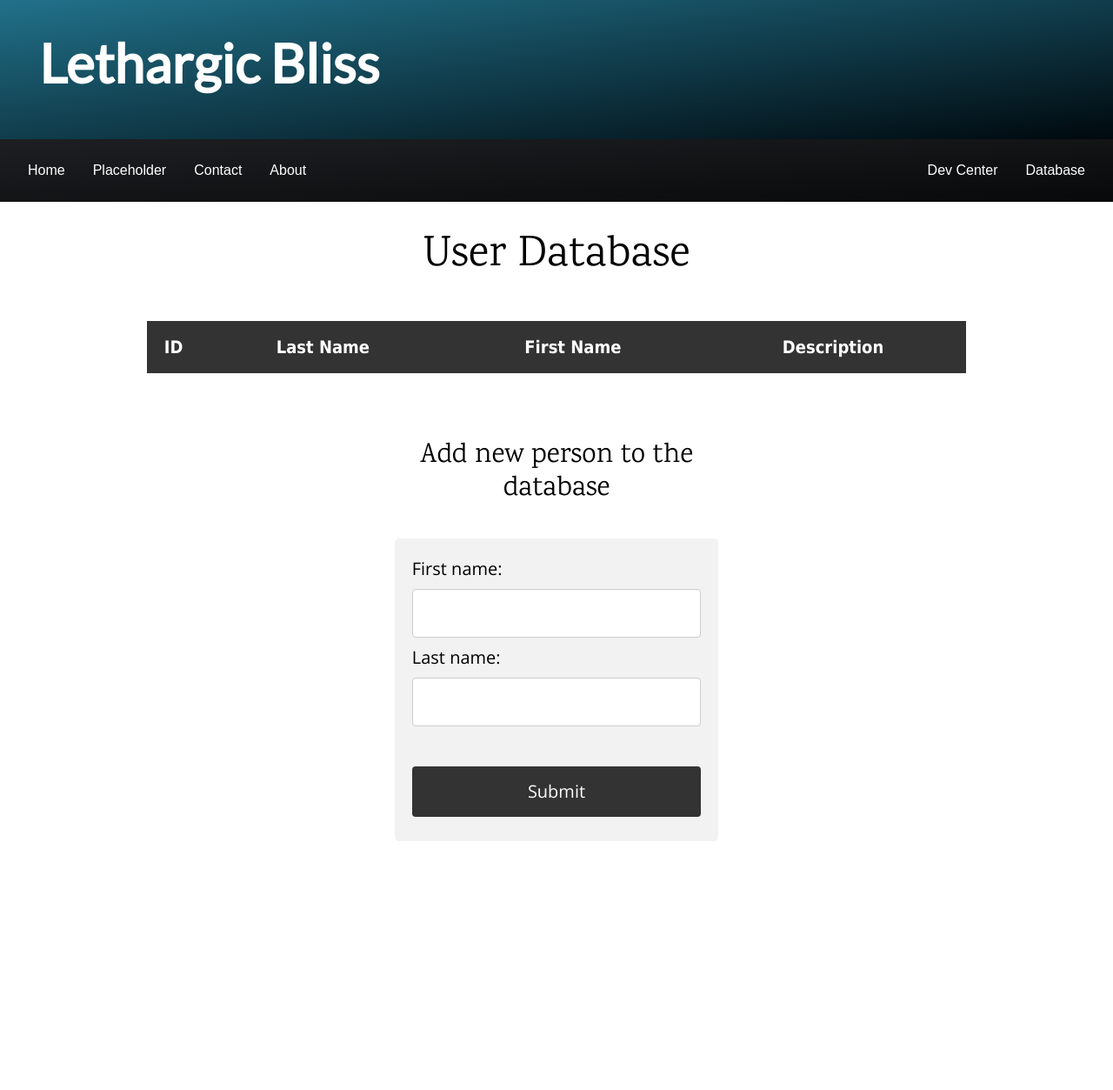
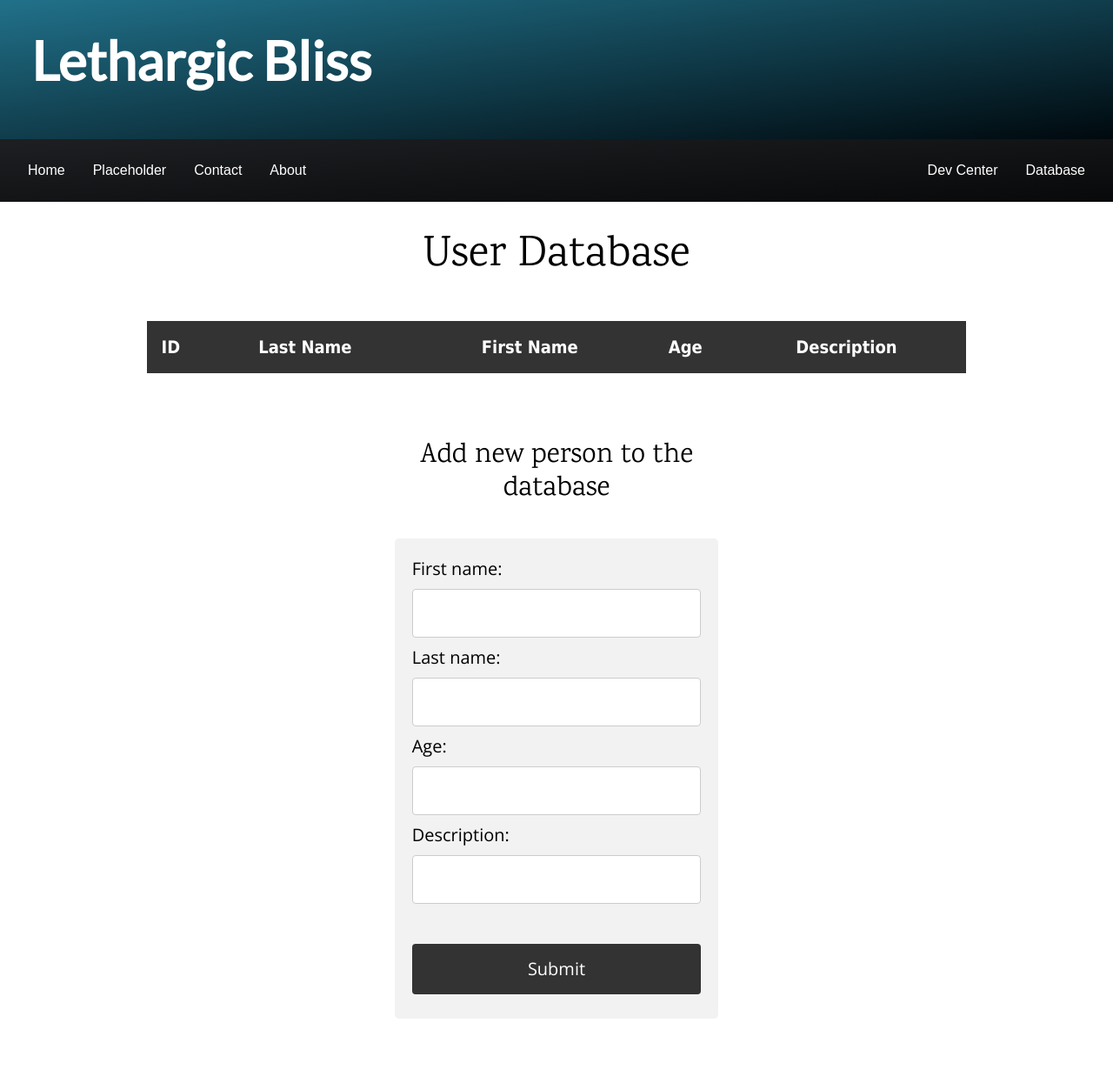
Before and after one commit to Hijaxxed/bliss-node, a Node server app: page /database in a window 1280 px wide. Shown: the whole page at 87% size. Before the commit the page ends 967 px from the top, so only its background shows below. Run offline with Node 20, Linux system fonts and the light colour scheme; lists and menus that the app fills with data are empty; some libraries are stand-ins or nearby versions.

Commit message:
Added more fields to /newUser form

```diff
--- a/public/stylesheets/style.css
+++ b/public/stylesheets/style.css
@@ -44,8 +44,8 @@ h2 {
   font-size: 62px;
   /* margin-top: 50px;
   margin-left: 30px; */
-  margin-top: 20px;
-  margin-left: 30px;
+  margin-top: 1.3%;
+  margin-left: 1.6%;
   color: #fff;
 }
 
@@ -159,7 +159,7 @@ h2 {
   height: 50px;
   padding: 5px;
   text-align: center;
-  background-color: rgb(82, 84, 87);
+  background-color: rgb(130, 132, 136);
 
 }
 
@@ -172,6 +172,8 @@ h2 {
 .icard {
   margin: 0 auto;
   text-align: center;
+  background-color: rgb(204, 201, 201);
+  padding: 16px 18px;
 }
 
 .title {
--- a/routes/index.js
+++ b/routes/index.js
@@ -13,37 +13,37 @@ var User = require('./mongooseSchema/user');
 
 
 
-mongoose.connect('mongodb://hijaxxed:Roga3272@ds261088.mlab.com:61088/lethargic-bliss', function (err) {
+// mongoose.connect('mongodb://hijaxxed:Roga3272@ds261088.mlab.com:61088/lethargic-bliss', function (err) {
 
-   if (err) throw err;
+//    if (err) throw err;
 
-   console.log('Database intial connection successful');
+//    console.log('Database intial connection successful');
 
 
-  //  var peepUser = new User({
-  //   _id: new mongoose.Types.ObjectId(),
-  //   name: {
-  //       firstName: 'Lil',
-  //       lastName: 'God'
-  //   },
-  //   description: 'I am dead.',
-  // });
+//   //  var peepUser = new User({
+//   //   _id: new mongoose.Types.ObjectId(),
+//   //   name: {
+//   //       firstName: 'Lil',
+//   //       lastName: 'God'
+//   //   },
+//   //   description: 'I am dead.',
+//   // });
 
-  // peepUser.save(function(err) {
-  //     if (err) throw err;
+//   // peepUser.save(function(err) {
+//   //     if (err) throw err;
 
-  //     console.log('User successfully saved.');
-  // });
+//   //     console.log('User successfully saved.');
+//   // });
 
-//   User.findById('5aa1a8cdd3d2b63bdcbc607e', function(err, result) {
-//     if (err) throw err;
+// //   User.findById('5aa1a8cdd3d2b63bdcbc607e', function(err, result) {
+// //     if (err) throw err;
 
-//     console.log(result.name.firstName)
+// //     console.log(result.name.firstName)
 
+// // });
+
+//  mongoose.disconnect();
 // });
-
- mongoose.disconnect();
-});
 
 
 
@@ -112,7 +112,8 @@ router.post('/newUser', (req, res) => {
         firstName: req.body.firstName,
         lastName: req.body.lastName
     },
-    description: '',
+    age: req.body.age,
+    description: req.body.description,
   });
 
   newUser.save(function(err) {
@@ -123,7 +124,7 @@ router.post('/newUser', (req, res) => {
 
 
     mongoose.disconnect()
-    res.redirect('/')
+    res.redirect('database')
   })
 })
 
--- a/routes/mongooseSchema/user.js
+++ b/routes/mongooseSchema/user.js
@@ -9,6 +9,7 @@ var userSchema = mongoose.Schema({
         },
         lastName: String
     },
+    age: Number,
     description: String,
     created: {
         type: Date,
--- a/views/database.pug
+++ b/views/database.pug
@@ -12,7 +12,7 @@ block content
                     th ID
                     th Last Name
                     th First Name
-                    //- th Age
+                    th Age
                     th Description
 
                 each user in users
@@ -20,6 +20,7 @@ block content
                         td #{user._id}
                         td #{user.name.lastName}
                         td #{user.name.firstName}
+                        td #{user.age}
                         td #{user.description}
 
     .row
@@ -39,6 +40,14 @@ block content
                     br
                     input(type='text', name='lastName')
                     br
+                    |   Age:
+                    br
+                    input(type='number', name='age')
+                    br
+                    |   Description:
+                    br
+                    input(type='text', name='description')
+                    br
                     br
                     input(type='submit', value='Submit')
 
```
Also changed, not shown: views/devex.pug (+1 -15 lines).
